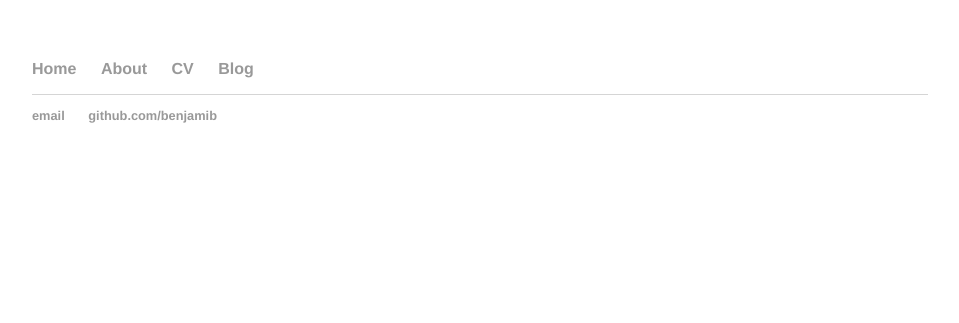
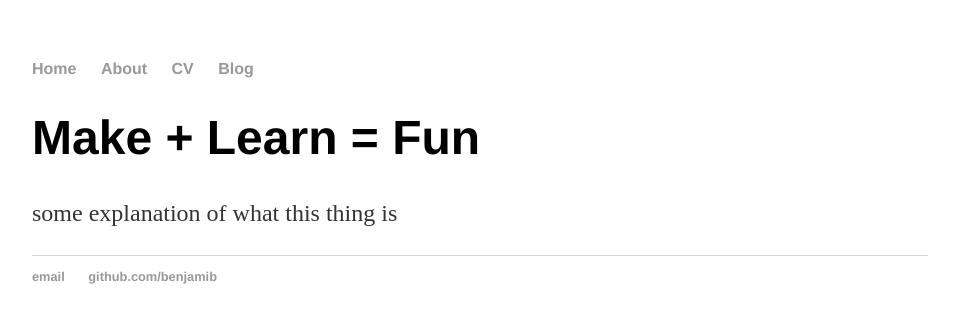
Before and after one commit to benjamib/benjamib.github.io, a Jekyll site: the page built from about/index.html, in a window 1280 px wide. Shown: the top 323 px of the page, without its empty margins (160-1119 px from the left). Built offline with Jekyll 4.4.1, drawn with Linux system fonts in a browser that asks for light colours.

Commit message:
Update index.html

```diff
--- a/about/index.html
+++ b/about/index.html
@@ -2,3 +2,7 @@
 layout: default
 title: TEST
 ---
+<div class="blurb">
+	<h1>Make + Learn = Fun</h1>
+	<p>some explanation of what this thing is</p>
+</div><!-- /.blurb -->
```
